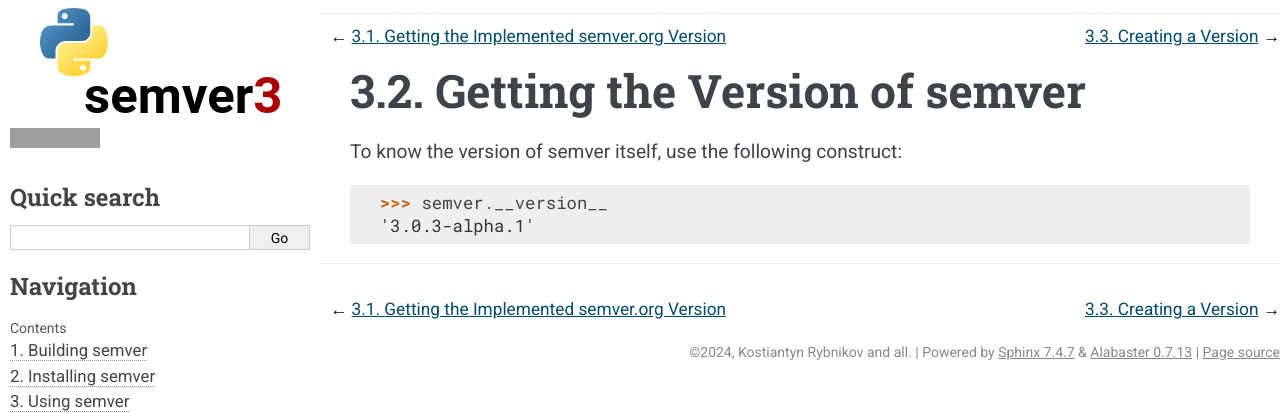
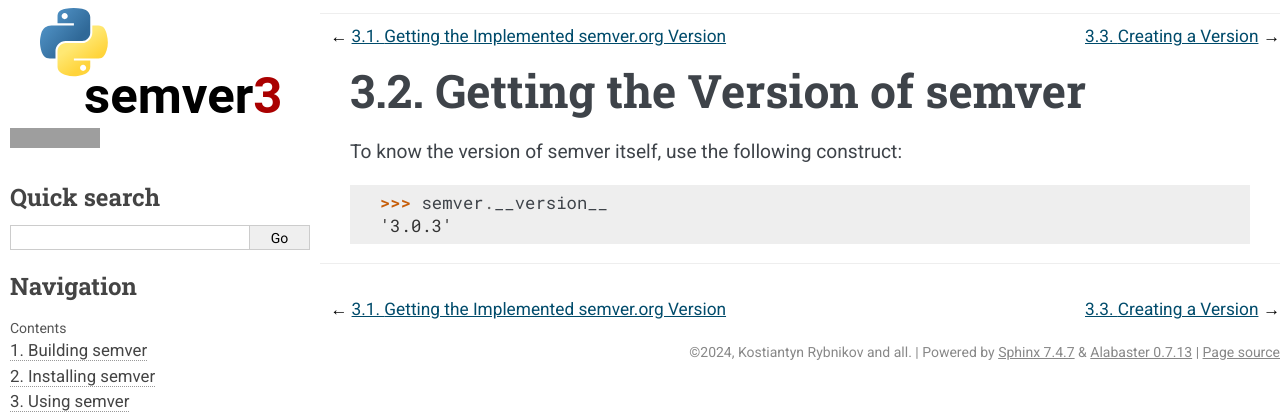
Before and after one commit to python-semver/python-semver, a Sphinx documentation site: the page built from docs/usage/semver-version.rst, in a window 1280 px wide, cut to the strip 0-414 px from the top of the page. Built offline with Sphinx 7.4.7, drawn with Linux system fonts in a browser that asks for light colours; some of the changed text lies outside the part shown; grey boxes are pictures that could not be loaded.

Commit message:
Change version to 3.0.3

```diff
--- a/docs/usage/semver-version.rst
+++ b/docs/usage/semver-version.rst
@@ -4,4 +4,4 @@ Getting the Version of semver
 To know the version of semver itself, use the following construct::
 
    >>> semver.__version__
-   '3.0.3-alpha.1'
+   '3.0.3'
--- a/src/semver/__about__.py
+++ b/src/semver/__about__.py
@@ -16,7 +16,7 @@ of the semver specifictation, author, maintainers, and description.
 """
 
 #: Semver version
-__version__ = "3.0.3-alpha.1"
+__version__ = "3.0.3"
 
 #: Original semver author
 __author__ = "Kostiantyn Rybnikov"
```
